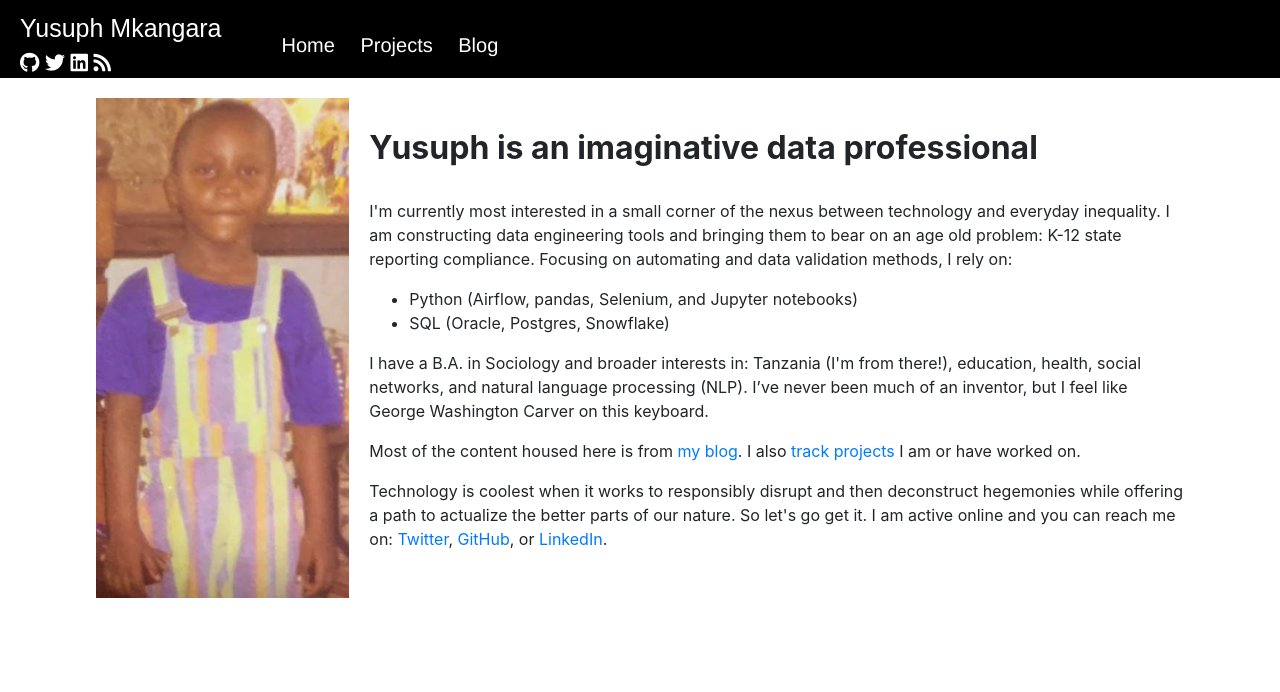
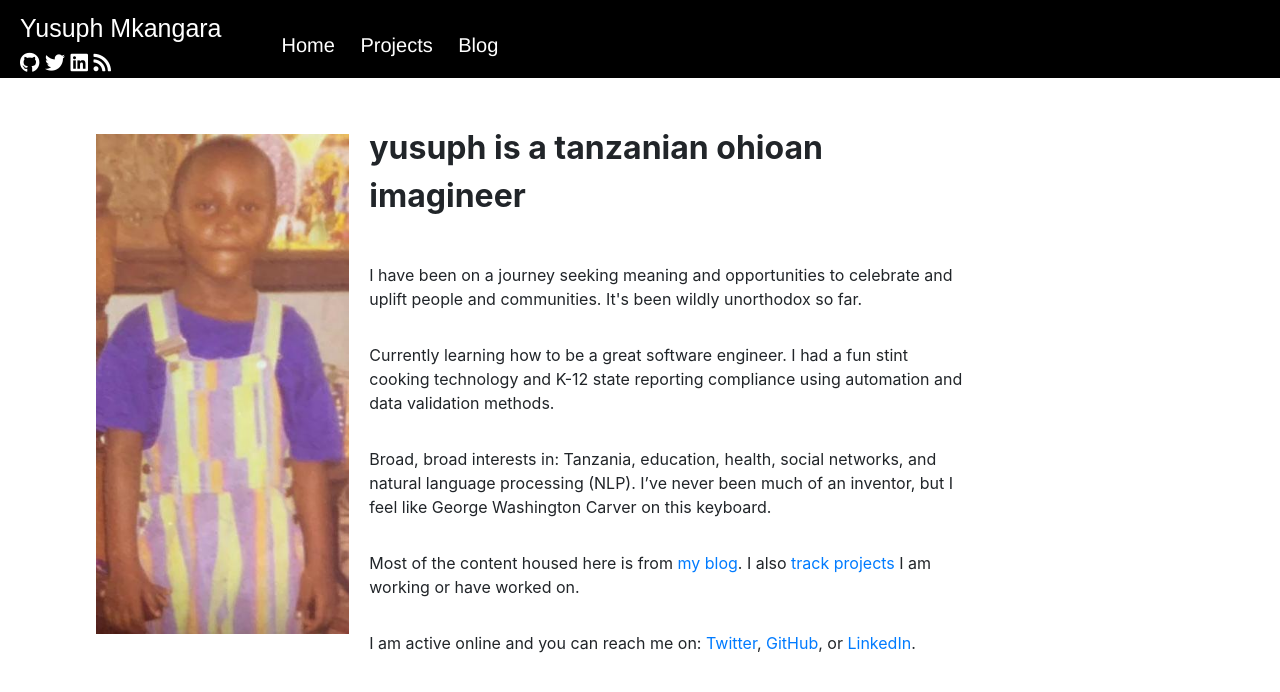
Before and after one commit to yusuphisms/yusuphisms.github.io, a Jekyll site: the page built from index.html, in a window 1280 px wide. Shown: the top 692 px of the page. Built offline with Jekyll 4.4.1, drawn with Linux system fonts in a browser that asks for light colours; nearby versions of some CDN libraries; some web fonts are replaced.

Commit message:
Update homepage

```diff
--- a/index.html
+++ b/index.html
@@ -1,32 +1,30 @@
 ---
 layout: default
-title: "Yusuph Mkangara, data imagineer"
+title: "Yusuph Mkangara, tanzanian ohioan imagineer"
 ---
 <div class="about-me">
     <img class="profile-photo" src="/static/media/yusuph_overalls.jpeg">
     <div class="about-me-text">
-        <h1>Yusuph is an imaginative data professional</h1>
+        <h1>yusuph is a tanzanian ohioan imagineer</h1>
         <p>
-            I'm currently most interested in a small corner of the nexus between technology and everyday
-            inequality. I am constructing data engineering tools and bringing them to bear
-            on an age old problem: K-12 state reporting compliance. Focusing on automating and
-            data validation methods, I rely on:
-            <ul>
-                <li>Python (Airflow, pandas, Selenium, and Jupyter notebooks)</li>
-                <li>SQL (Oracle, Postgres, Snowflake)</li>
-            </ul>
+            I have been on a journey seeking meaning and opportunities to celebrate and uplift
+            people and communities. It's been wildly unorthodox so far.
         </p>
-        <p>I have a B.A. in Sociology and broader interests in: Tanzania (I'm from there!), education,
-            health, social networks, and natural language processing (NLP). I’ve never been much of an
+        <p>
+            Currently learning how to be a great software engineer. I had a fun stint cooking
+            technology and K-12 state reporting compliance using automation and data
+            validation methods.
+        </p>
+        <p>
+            Broad, broad interests in: Tanzania, education, health, social networks,
+            and natural language processing (NLP). I’ve never been much of an
             inventor, but I feel like George Washington Carver on this keyboard.
         </p>
         <p>
             Most of the content housed here is from <a href="/blog/index.html">my blog</a>.
-            I also <a href="/projects.html">track projects</a> I am or have worked on.
+            I also <a href="/projects.html">track projects</a> I am working or have worked on.
         </p>
         <p>
-            Technology is coolest when it works to responsibly disrupt and then deconstruct hegemonies
-            while offering a path to actualize the better parts of our nature. So let's go get it.
             I am active online and you can reach me on: <a href="https://twitter.com/Yusuphisms">Twitter</a>,
             <a href="https://github.com/yo-my-bard">GitHub</a>, or
             <a href="https://www.linkedin.com/in/yusuph-mkangara/">LinkedIn</a>.
--- a/static/styles/site.css
+++ b/static/styles/site.css
@@ -114,6 +114,9 @@ section h1 {
 
 .about-me {
     padding-top: 20px;
+    overflow: auto;
+    display: flex;
+    align-items: center;
 }
 
 .about-me img {
@@ -123,9 +126,11 @@ section h1 {
 }
 
 .about-me-text {
-    display: block;
-    margin: auto;
+    display: flex;
+    margin-right: 20%;
     overflow: auto;
+    flex-direction: column;
+    align-content: center;
 }
 
 /* blog/index.html */
@@ -185,6 +190,7 @@ post-sep:last-of-type {
 
     .about-me {
         padding-top: 20px;
+        display: block;
     }
 
     .about-me img {
```
